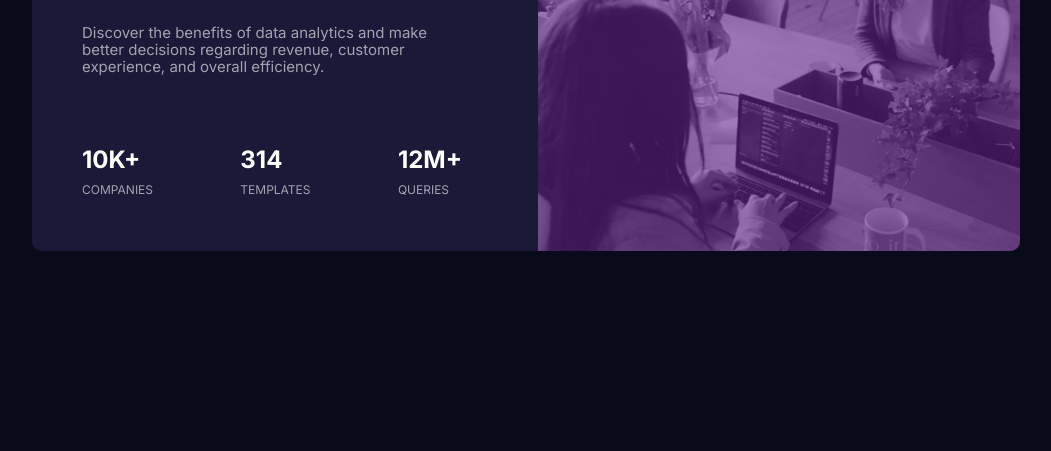
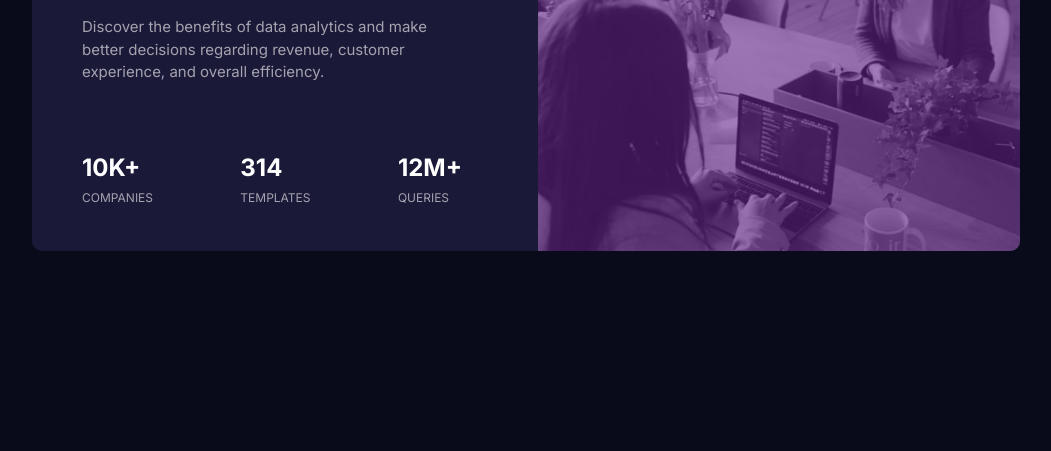
Before and after one commit to elvistek12/stats-preview-card-component-main, a plain HTML site: page index.html in a window 1280 px wide. Shown: the part 349-800 px from the top of the page, without its empty margins (114-1165 px from the left). Drawn offline with Linux system fonts and the light colour scheme.

Commit message:
first challenge

```diff
--- a/styles.css
+++ b/styles.css
@@ -53,6 +53,7 @@ span {
 }
 
 .parrafo {
+  line-height: 22.5px;
   color: hsla(0, 0%, 100%, 0.6);
   margin: 15px 30px;
 }
```
